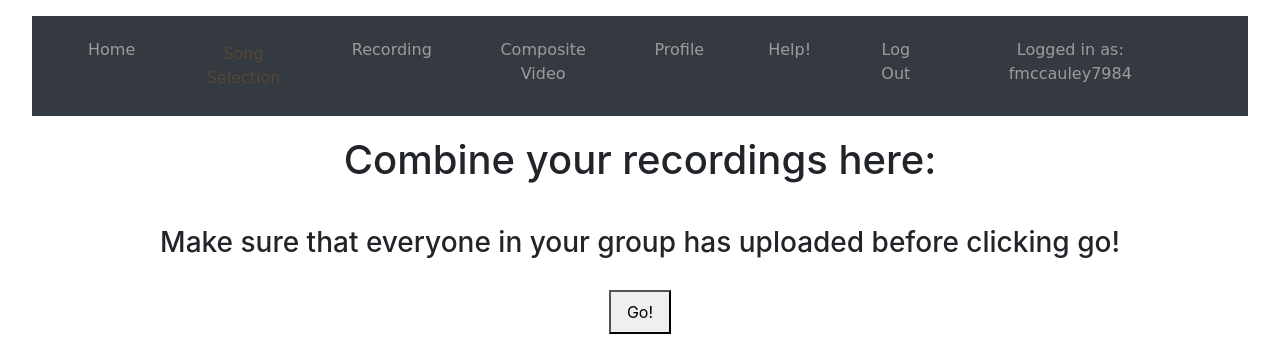
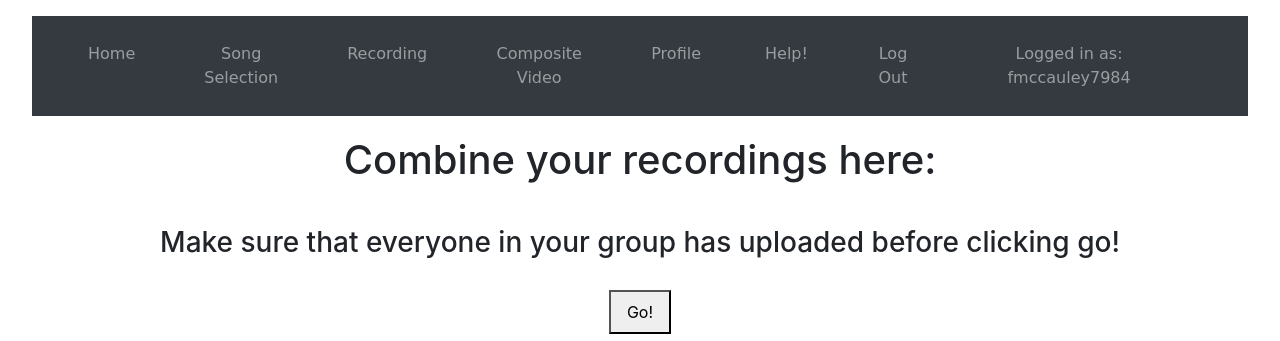
Before and after one commit to foremanmccauley/Karaoke_Capstone, a Django app: page /composite in a window 1280 px wide. Shown: the top 341 px of the page. Run offline with Django 3.2, Linux system fonts and the light colour scheme; a user stored in the database is signed in; some web fonts are replaced.

Commit message:
Fixed coloring of song selection page

```diff
--- a/karaoke/karaoke/templates/navbar.html
+++ b/karaoke/karaoke/templates/navbar.html
@@ -53,7 +53,7 @@ li a {
       </li>
       {% if user.is_authenticated %}
         <li class="nav-item2">
-          <a class="nav-link2" href='{% url 'songselection' %}'>Song Selection</a>
+          <a class="nav-link" href='{% url 'songselection' %}'>Song Selection</a>
         </li>
         <li class="nav-item1">
           <a class="nav-link" href='{% url 'recording' %}'>Recording</a>
```
